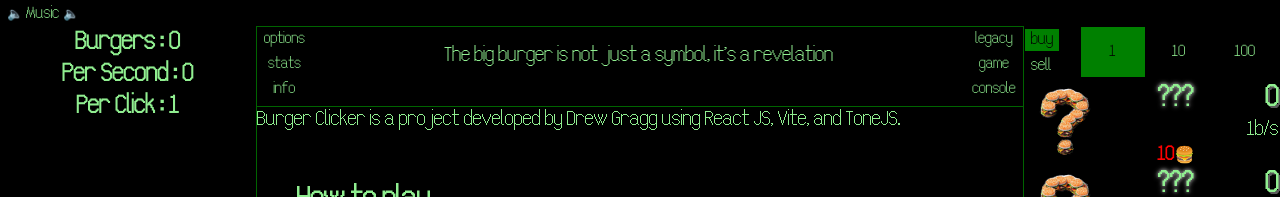
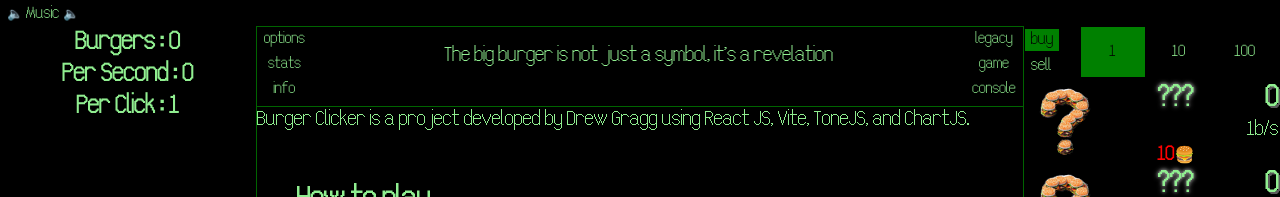
Before and after one commit to dlhg/burgerclicker, a React (Vite) app: page / in a window 1280 px wide. Both pictures are taken after a click on the button "info". Shown: the top 197 px of the page. Built offline with nearby package versions, Linux system fonts and the light colour scheme; no server answers.

Commit message:
updated info component to specify chartjs

```diff
--- a/src/components/Info.jsx
+++ b/src/components/Info.jsx
@@ -5,7 +5,7 @@
     <>
       <div>
         Burger Clicker is a project developed by Drew Gragg using React JS,
-        Vite, and ToneJS.
+        Vite, ToneJS, and ChartJS.
       </div>
       <br />
       <ul style={{ fontSize: "x-large" }}>
```
